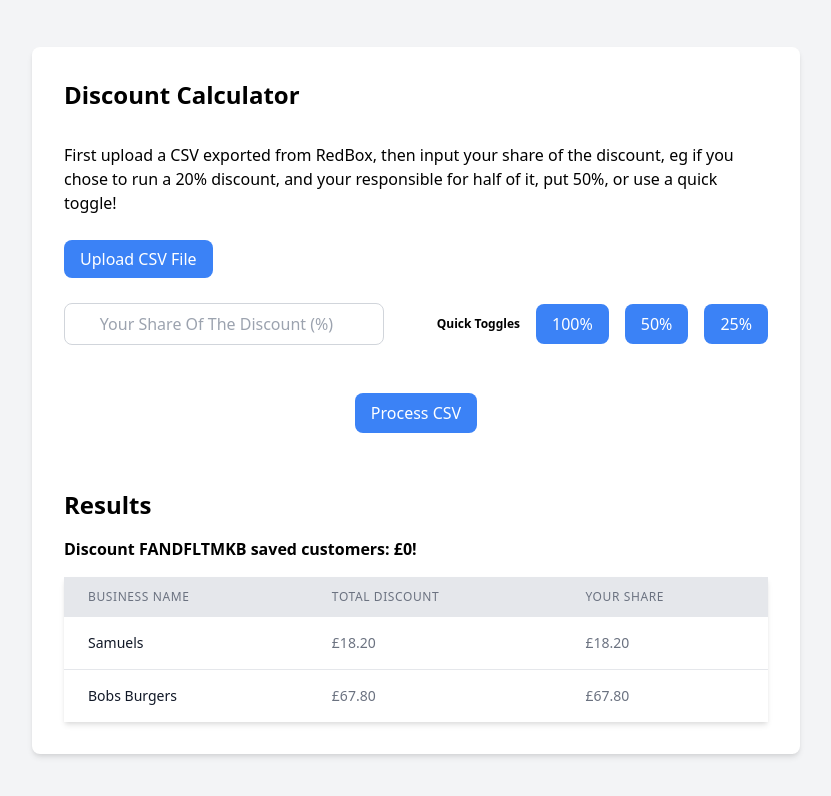
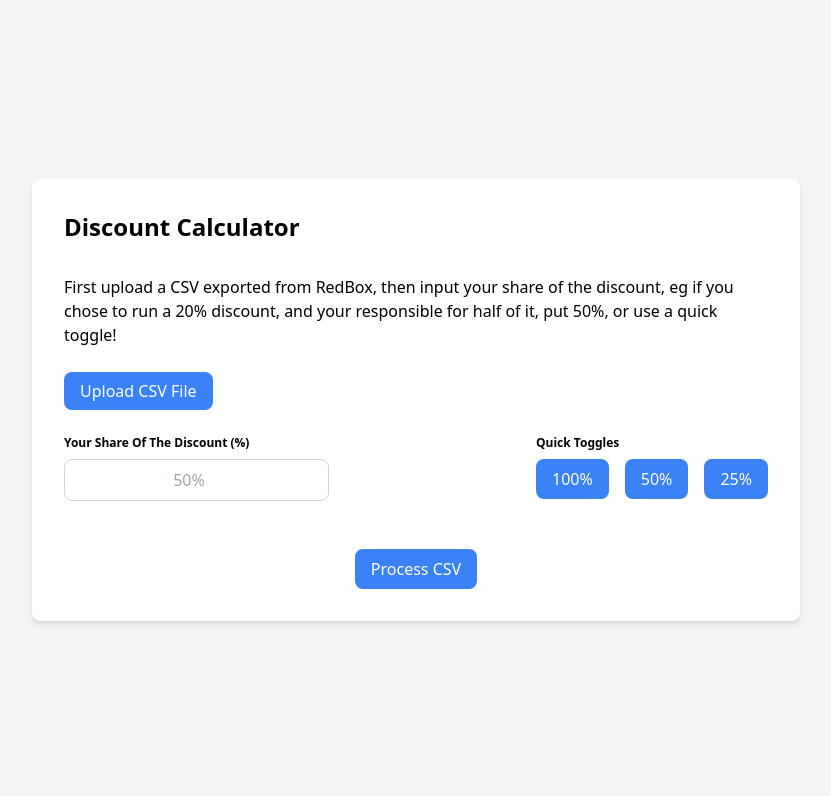
Before and after one commit to kieron/food-discount-calculator, a plain HTML site: page index.html in a window 1280 px wide. Shown: the whole page, without its empty margins (224-1055 px from the left). Drawn offline with nearby package versions, Linux system fonts and the light colour scheme.

Commit message:
Update title and input styling, add validation for share percentage

```diff
--- a/index.html
+++ b/index.html
@@ -3,7 +3,7 @@
   <head>
     <meta charset="UTF-8" />
     <meta name="viewport" content="width=device-width, initial-scale=1.0" />
-    <title>CSV Processor</title>
+    <title>Redbox Discount Calculator</title>
     <link
       href="https://cdn.jsdelivr.net/npm/tailwindcss@2.2.15/dist/tailwind.min.css"
       rel="stylesheet"
@@ -34,14 +34,20 @@
         </div>
 
         <div class="flex mb-4 justify-between flex-col md:flex-row gap-y-5">
+          <div class="flex flex-col gap-y-2">
+            <label class="text-xs font-semibold"
+              >Your Share Of The Discount (%)</label
+            >
             <input
               v-model="yourShare"
               type="number"
-            placeholder="Your Share Of The Discount (%)"
-            class="border border-gray-300 rounded-lg py-2 px-4 text-center w-80"
+              placeholder="50%"
+              class="border border-gray-300 rounded-lg py-2 px-4 text-center w-62"
             />
-          <div class="flex items-center space-x-4">
+          </div>
+          <div class="flex flex-col gap-y-2">
             <label class="text-xs font-semibold">Quick Toggles</label>
+            <div class="flex space-x-4">
               <button
                 @click="setSharePercentage(100)"
                 class="bg-blue-500 text-white px-4 py-2 rounded-lg cursor-pointer hover:bg-blue-600 transition duration-300 ease-in-out"
@@ -62,6 +68,7 @@
               </button>
             </div>
           </div>
+        </div>
 
         <div class="text-center">
           <button
@@ -72,7 +79,7 @@
           </button>
         </div>
 
-        <div id="results" class="mt-6" v-if="resultsData">
+        <div id="results" class="mt-6" v-if="resultsData.length">
           <h2 class="text-2xl font-semibold mb-4">Results</h2>
           <h3 class="text-md font-semibold mb-4">
             Discount {{discountCode}} saved customers: £{{totalDiscount}}!
@@ -128,25 +135,11 @@
       new Vue({
         el: "#app",
         data: {
-          sharePercentage: 100,
+          sharePercentage: 0,
           yourShare: "",
           processing: false,
-          resultsData: [
-            // Pre-existing example data
-            {
-              businessName: "Samuels",
-              amountOwed: "£18.20",
-              yourShare: "£18.20",
-              discountCode: "FANDFLTMKB",
-            },
-            {
-              businessName: "Bobs Burgers",
-              amountOwed: "£67.80",
-              yourShare: "£67.80",
-              discountCode: "FANDFLTMKB",
-            },
-          ],
-          discountCode: "FANDFLTMKB", // Single string to hold the discount code
+          resultsData: [],
+          discountCode: "", // Single string to hold the discount code
           totalDiscount: 0, // New variable to hold the total discount amount
         },
         methods: {
@@ -160,6 +153,12 @@
             const file = fileInput.files[0];
             if (!file) {
               alert("Please select a CSV file.");
+              return;
+            }
+
+            // Check if sharePercentage is set and valid
+            if (this.sharePercentage <= 0 || this.sharePercentage > 100) {
+              alert("Please enter a valid share percentage between 1 and 100.");
               return;
             }
 
```
Lines whose indentation alone changed are shown as unchanged.
